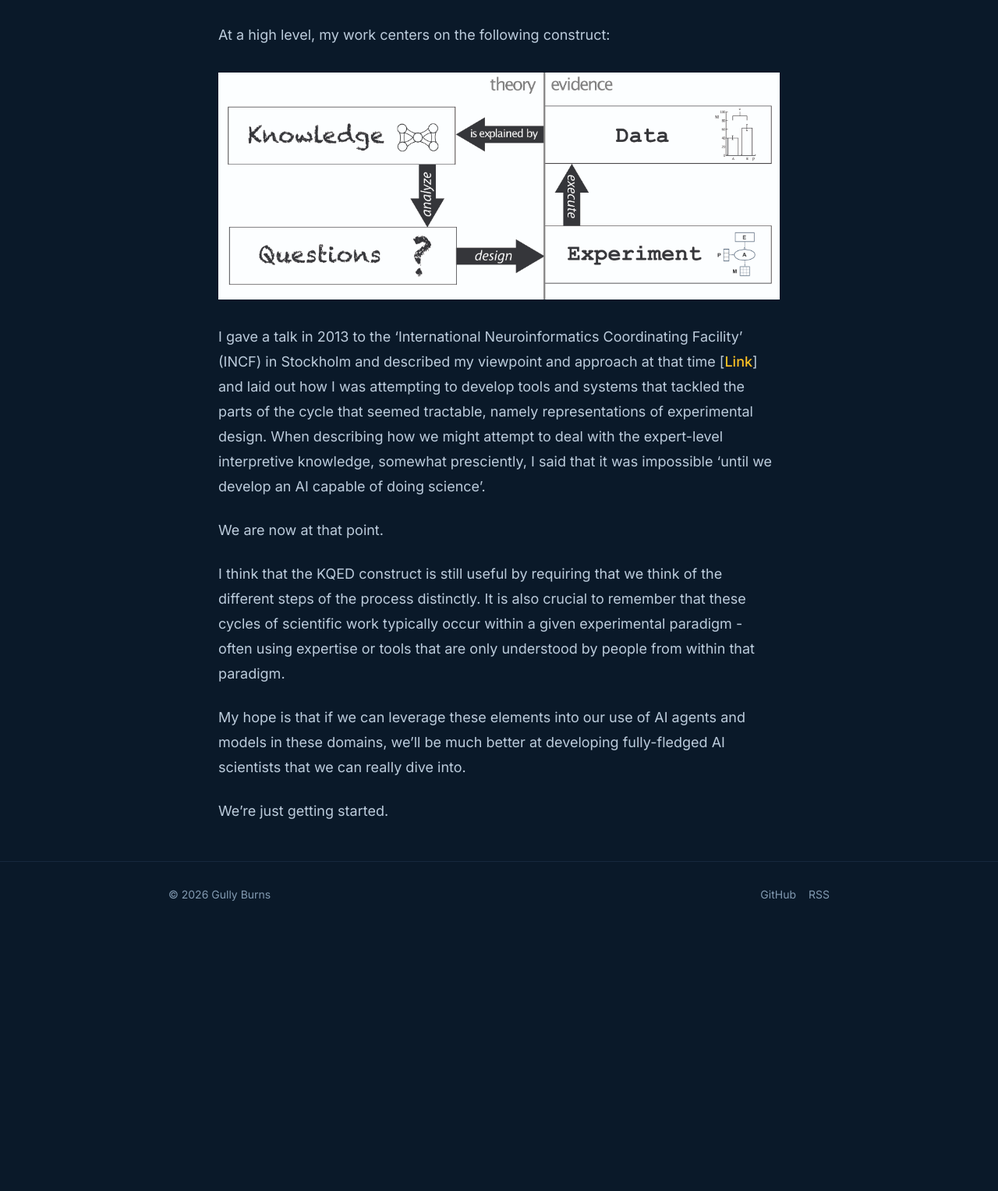
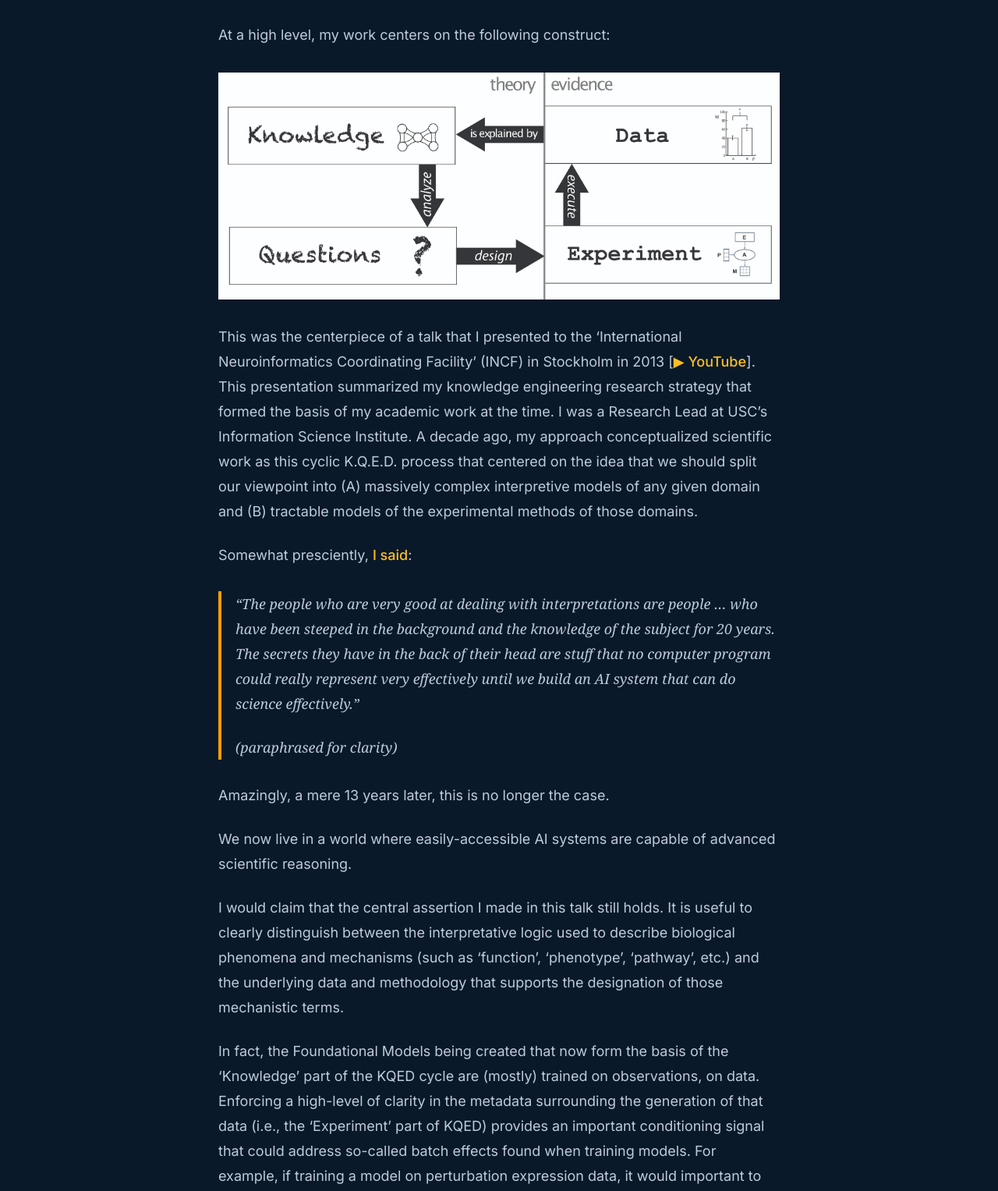
Before and after one commit to GullyBurns/gullyburns.github.io, an Astro site: page /work/kqed in a window 1280 px wide. Shown: the part 236-1763 px from the top of the page at 78% size. Before the commit the page ends 1425 px from the top, so only its background shows below. Built offline with nearby package versions, Linux system fonts and the light colour scheme; Astro itself is replaced by a stand-in of ours.

Commit message:
Added more detail around KQED

```diff
--- a/src/content/poetry/and-let-me-be.md
+++ b/src/content/poetry/and-let-me-be.md
@@ -5,7 +5,7 @@ pubDate: 2012-01-21
 tags: ["being", "poetry"]
 ---
 
-[\[&#9654;\]](https://youtu.be/HeJWT1e3t3w?si=RUhXdzph1wF2IPc4)
+\[[&#9654; YouTube](https://youtu.be/HeJWT1e3t3w?si=RUhXdzph1wF2IPc4)\]
 
 And let me look with bright blue eyes,
 on beauty's heart, on beauty's face,
--- a/src/content/work/kqed.md
+++ b/src/content/work/kqed.md
@@ -1,5 +1,5 @@
 ---
-title: The KQED Model of Scientific Discovery
+title: The 'KQED' Model of Scientific Discovery
 description: "A cyclic framework for understanding scientific discovery and how AI agents can accelerate each step of the research process."
 pubDate: 2026-02-03
 tags: ["science", "cyclic-model", "discovery", "process"]
@@ -10,12 +10,31 @@ At a high level, my work centers on the following construct:
 
 ![KQED](/kqed11.jpg)
 
-I gave a talk in 2013 to the 'International Neuroinformatics Coordinating Facility' (INCF) in Stockholm and described my viewpoint and approach at that time \[[Link](https://www.youtube.com/watch?v=NPlBejxhLJg&t=0)\] and laid out how I was attempting to develop tools and systems that tackled the parts of the cycle that seemed tractable, namely representations of experimental design. When describing how we might attempt to deal with the expert-level interpretive knowledge, somewhat presciently, I said that it was impossible 'until we develop an AI capable of doing science'.
+This was the centerpiece of a talk that I presented to the 'International Neuroinformatics Coordinating Facility' (INCF) in Stockholm in 2013 \[[&#9654; YouTube](https://www.youtube.com/watch?v=NPlBejxhLJg&t=0)\]. This presentation summarized my knowledge engineering research strategy that formed the basis of my academic work at the time. I was a Research Lead at USC's Information Science Institute. A decade ago, my approach conceptualized scientific work as this cyclic K.Q.E.D. process that centered on the idea that we should split our viewpoint into (A) massively complex interpretive models of any given domain and (B) tractable models of the experimental methods of those domains.
 
-We are now at that point.
+Somewhat presciently, [I said](https://youtu.be/NPlBejxhLJg?si=-fgZs1UiJOFm4dWT&t=97):
 
-I think that the KQED construct is still useful by requiring that we think of the different steps of the process distinctly. It is also crucial to remember that these cycles of scientific work typically occur within a given experimental paradigm - often using expertise or tools that are only understood by people from within that paradigm.
+> "The people who are very good at dealing with interpretations are people ...
+> who have been steeped in the background and the knowledge of the subject for 20 years.
+> The secrets they have in the back of their head are stuff that no computer
+> program could really represent very effectively until we build an AI system that can do science effectively."
+>
+> *(paraphrased for clarity)*
+
+Amazingly, a mere 13 years later, this is no longer the case.
+
+We now live in a world where easily-accessible AI systems are capable of advanced scientific reasoning.
+
+I would claim that the central assertion I made in this talk still holds. It is useful to clearly distinguish between the interpretative logic used to describe biological phenomena and mechanisms (such as 'function', 'phenotype', 'pathway', etc.) and the underlying data and methodology that supports the designation of those mechanistic terms.
+
+In fact, the Foundational Models being created that now form the basis of the 'Knowledge' part of the KQED cycle are (mostly) trained on observations, on data. Enforcing a high-level of clarity in the metadata surrounding the generation of that data (i.e., the 'Experiment' part of KQED) provides an important conditioning signal that could address so-called batch effects found when training models. For example, if training a model on perturbation expression data, it would important to be able to carefully detail the type, timeframe, and precise manipulation used to generate perturbations present each dataset being trained on.  Furthermore, the 'Question' part of the KQED cycle governs the space of available or high-value hypotheses in the space of investigation. The brilliant work of Larry Hunter investigating the 'Ignorome' (the body of knowledge describing our **ignorance** surrounding a subject) is of deep relevance here (see Callahan et al 2023) addresses this idea and is largely underinvestigated as a key concept. This aspect of the cycle informs what Andrew White of Edison Scientific calls 'Research Taste' (see [this discussion from Latent-Space's interview of Dr. White](https://youtu.be/XqoBSB3nsgw?si=5siXkukcwL20M7sd&t=1147)), which could be thought of a distillation of the perceived value of prioritizing one set of questions over another at any given time.
+
+It is also crucial to remember that these cycles of scientific work typically occur within a given experimental paradigm - often using expertise or tools that are only understood by people from within that paradigm - and so the scientific ecosystem is a large-scale, high dimensional space with all sorts of divisions, barriers, and undiscovered regions.
 
 My hope is that if we can leverage these elements into our use of AI agents and models in these domains, we'll be much better at developing fully-fledged AI scientists that we can really dive into.
 
 We're just getting started.
+
+# References
+
+Callahan TJ, Stefanski AL, Kim JD, Baumgartner WA, Wyrwa JM, Hunter LE. Knowledge-Driven Mechanistic Enrichment of the Preeclampsia Ignorome. Pac Symp Biocomput. 2023;28:371-382. PMID: [36540992](https://pubmed.ncbi.nlm.nih.gov/36540992/); PMCID: [PMC9782728](https://pmc.ncbi.nlm.nih.gov/articles/PMC9782728/).
```
